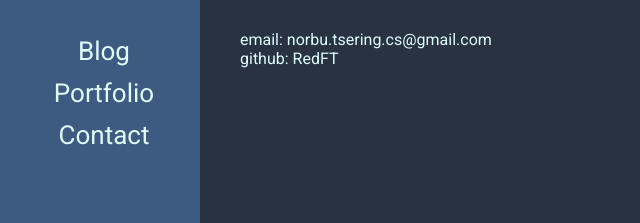
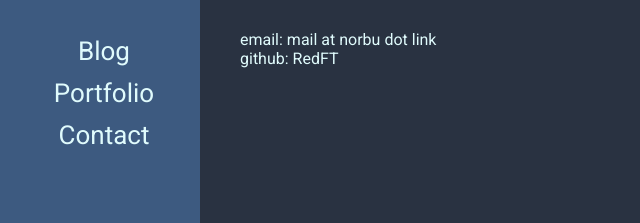
Before and after one commit to RedFT/RedFT.github.io, a Jekyll site: the page built from contact/index.markdown, in a window 1280 px wide. Shown: the top 223 px of the page, without its empty margins (0-640 px from the left). Built offline with Jekyll 4.4.1, drawn with Linux system fonts in a browser that asks for light colours.

Commit message:
update email address

```diff
--- a/contact/index.markdown
+++ b/contact/index.markdown
@@ -3,6 +3,6 @@ title: Contact
 layout: default
 ---
 
-email: norbu.tsering.cs@gmail.com
+email: mail at norbu dot link
 
 github: RedFT
```
